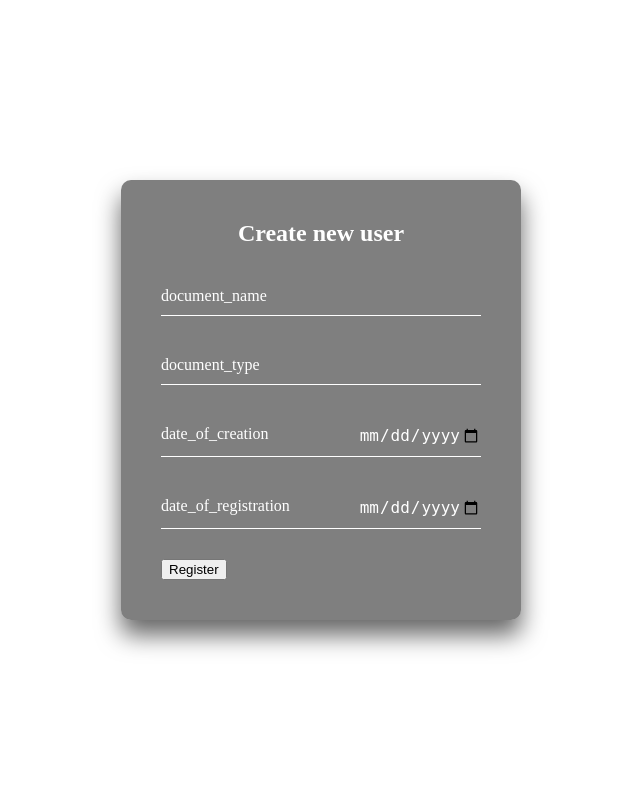
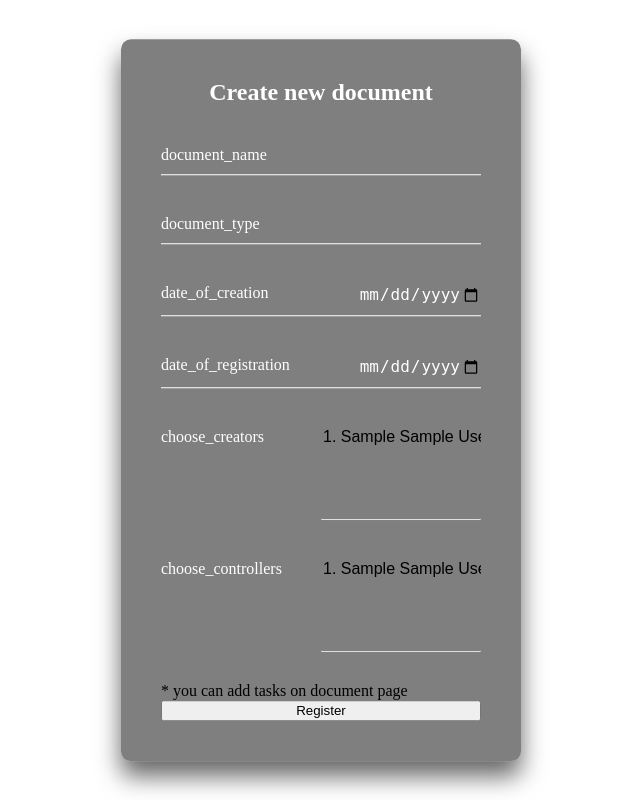
Before and after one commit to Vadbeg/BusinessDocumentation, a Flask app: page /add_document in a window 1280 px wide. Shown: the whole page, without its empty margins (319-959 px from the left). Run offline with Flask 2, Linux system fonts and the light colour scheme; tables that the repository leaves empty hold one stand-in row (values such as "Sample post"); some libraries are stand-ins or nearby versions.

Commit message:
Documents adding tab was finished.

```diff
--- a/modules/api/routes.py
+++ b/modules/api/routes.py
@@ -1,3 +1,5 @@
+from datetime import datetime
+
 from flask import (Blueprint, Flask,
                    render_template,
                    request, abort,
@@ -8,7 +10,7 @@ from modules.database.document import Document
 from modules.database.user import User
 from modules.database.task import Task
 
-from modules.api.schemas import AddNewUser
+from modules.api.schemas import AddNewUser, AddNewDocument
 
 
 blue_print = Blueprint('documentation', __name__)
@@ -77,27 +79,47 @@ def add_user():
 
 @blue_print.route('/add_document', methods=("GET", "POST"))
 def add_document():
+    user = User(connection=connection, cursor=cursor)
+    all_users = user.get_all_users()
+
+    context = {
+        'all_users': all_users
+    }
+
     if request.method == 'POST':
-        # add_new_user_schema = AddNewUser()
-        #
-        # errors = add_new_user_schema.validate(data=request.form)
-        #
-        # if errors:
-        #     abort(400, str(errors))
-        #
-        # args = add_new_user_schema.dump(request.form)
-        #
-        # user = User(connection=connection, cursor=cursor)
-        # user.add_user(
-        #     first_name=args['first_name'],
-        #     second_name=args['second_name'],
-        #     is_internal=args['is_internal'],
-        #
-        #     position=args['position'],
-        #     email=args['email'],
-        #     phone_number=args['phone_number']
-        # )
+        creators_ids = request.form.getlist('choose_creators')  # if there is no such name, returns empty list
+        controllers_ids = request.form.getlist('choose_controllers')
 
-        return redirect(url_for('documentation.home'))
+        request_form = dict(request.form)
+        request_form.pop('choose_creators')  # there is no need in it now
+        request_form.pop('choose_controllers')
 
-    return render_template('pages/inputs/add_document.html')
+        request_form['creators_ids'] = creators_ids
+        request_form['controllers_ids'] = controllers_ids
+
+        request_form['date_of_creation'] = datetime.strptime(request_form['date_of_creation'],
+                                                             '%Y-%m-%d')
+        request_form['date_of_registration'] = datetime.strptime(request_form['date_of_registration'],
+                                                                 '%Y-%m-%d')
+
+        add_new_document_schema = AddNewDocument()
+        errors = add_new_document_schema.validate(data=request_form)
+
+        if errors:
+            abort(400, str(errors))
+
+        args = add_new_document_schema.dump(request_form)
+
+        document = Document(connection=connection, cursor=cursor)
+        document.add_document(
+            document_name=args['document_name'],
+            document_type=args['document_type'],
+            date_of_creation=args['date_of_creation'],
+            date_of_registration=args['date_of_registration'],
+            controllers_ids=args['controllers_ids'],
+            creators_ids=args['creators_ids'],
+        )
+
+        return redirect(url_for('documentation.show_documents'))
+
+    return render_template('pages/inputs/add_document.html', **context)
--- a/modules/api/static/style.css
+++ b/modules/api/static/style.css
@@ -79,6 +79,19 @@
   outline: none;
   background: transparent;
 }
+
+.login-box .user-box select {
+  width: 50%;
+  padding: 10px 0;
+  font-size: 16px;
+  margin-bottom: 30px;
+  border: none;
+  float: right;
+  border-bottom: 1px solid #fff;
+  outline: none;
+  background: transparent;
+}
+
 .login-box .user-box label {
   position: absolute;
   top:0;
@@ -88,6 +101,11 @@
   color: #fff;
   pointer-events: none;
   transition: .5s;
+}
+
+.button {
+  width: 100%;
+  float: right;
 }
 
 .login-box .user-box input:focus ~ label,
--- a/modules/api/templates/pages/inputs/add_document.html
+++ b/modules/api/templates/pages/inputs/add_document.html
@@ -2,12 +2,12 @@
 {% extends 'base.html' %}
 
 {% block header %}
-  <h1>{% block title %}Register new user{% endblock %}</h1>
+  <h1>{% block title %}Create new document{% endblock %}</h1>
 {% endblock %}
 
 {% block content %}
     <div class="login-box">
-        <h2>Create new user</h2>
+        <h2>Create new document</h2>
 
       <form method="post">
 
@@ -39,7 +39,35 @@
               <label>date_of_registration</label>
           </div>
 
-          <input type="submit" value="Register">
+          <div class="user-box">
+              <select style="text-align: right"
+                      name="choose_creators"
+                      id="creators" required="" multiple>
+
+                  {% for curr_user in all_users %}
+                  <option value="{{ curr_user.id }}">{{ curr_user.id }}. {{ curr_user.first_name }} {{ curr_user.second_name }}</option>
+                  {% endfor %}
+              </select>
+              <label class="select-label">choose_creators</label>
+          </div>
+
+          <div class="user-box" style="clear: both;">
+              <select style="text-align: right"
+                      name="choose_controllers"
+                      id="controllers" required="" multiple>
+
+                  {% for curr_user in all_users %}
+                  <option value="{{ curr_user.id }}">{{ curr_user.id }}. {{ curr_user.first_name }} {{ curr_user.second_name }}</option>
+                  {% endfor %}
+              </select>
+              <label>choose_controllers</label>
+          </div>
+
+          <div class="user-box" style="clear: both;">
+              * you can add tasks on document page
+          </div>
+
+          <input type="submit" class="button" value="Register">
       </form>
     </div>
 {% endblock %}
```
Also changed, not shown: modules/api/schemas.py (+31 -0 lines).
